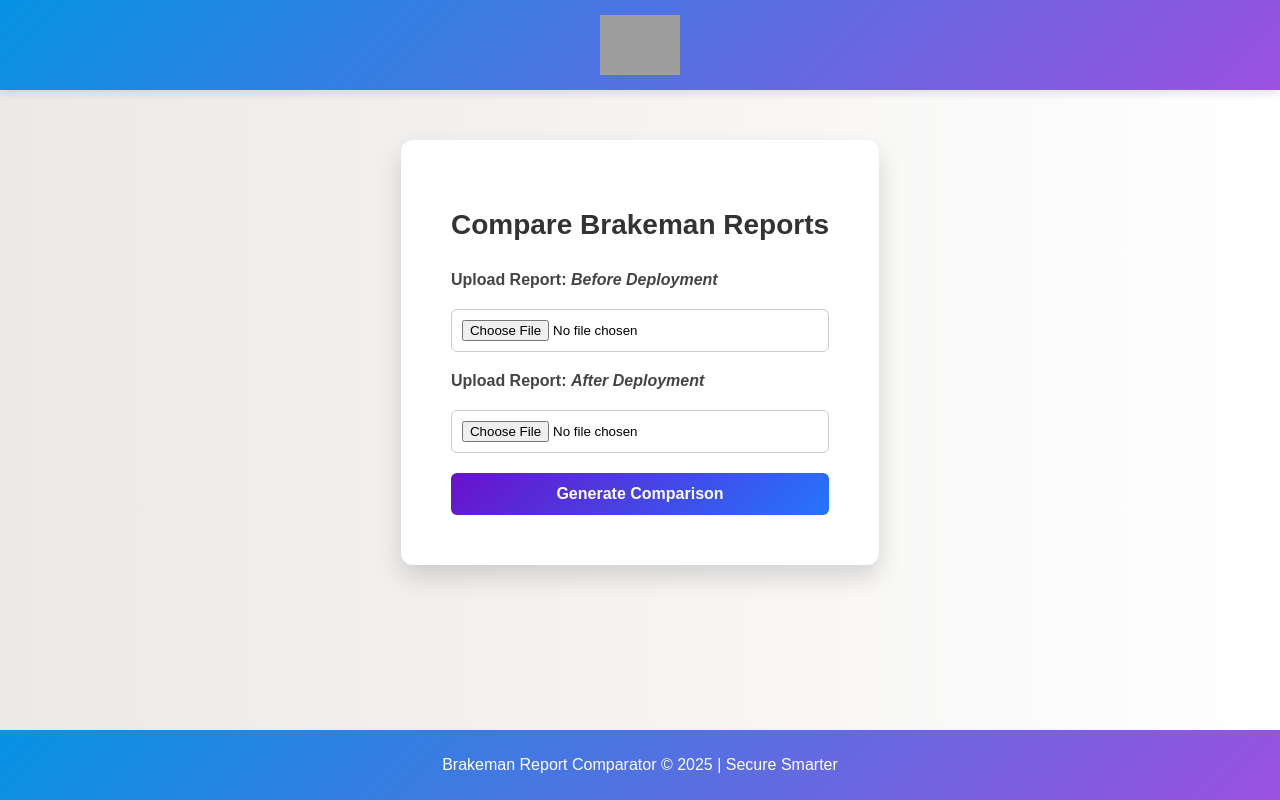
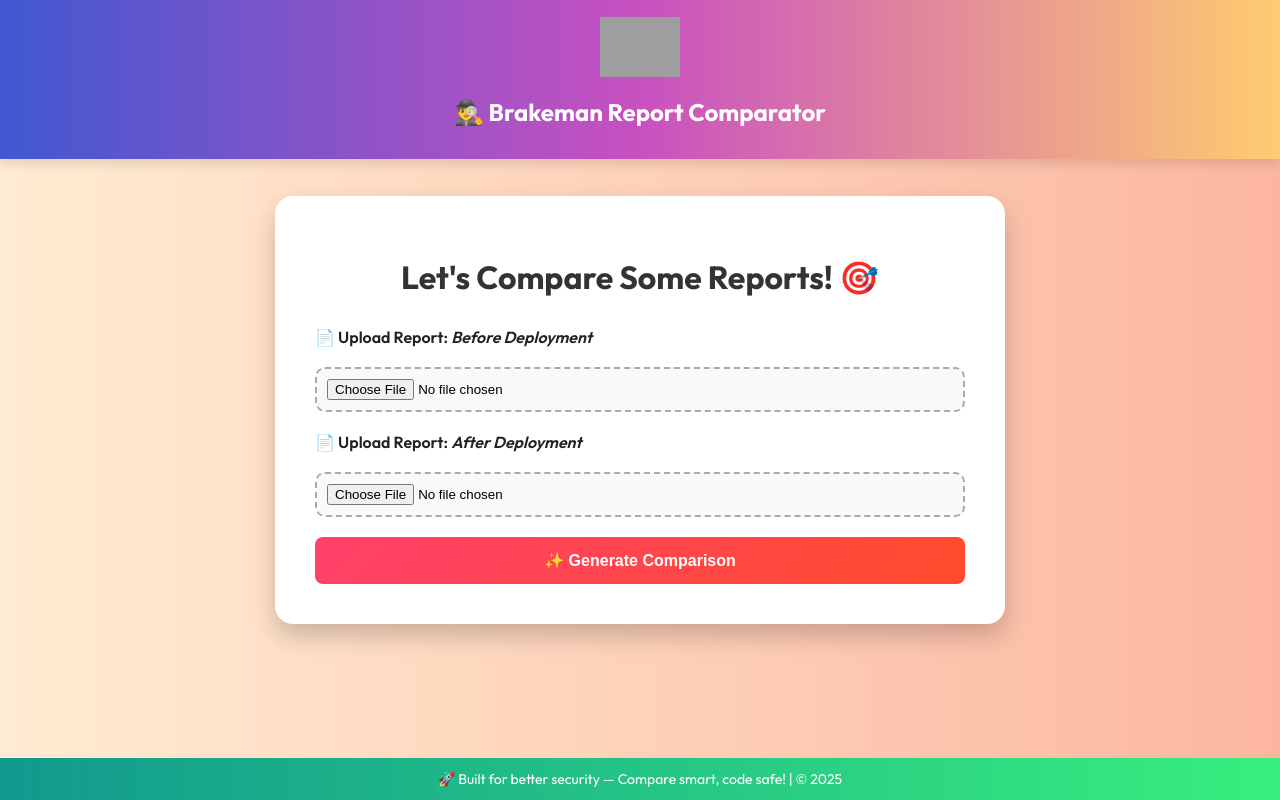
Before and after one commit to bharani335/brakeman_report_comparator, a Flask app: page / in a window 1280 px wide. Run offline with Flask 3, Linux system fonts and the light colour scheme; grey boxes are pictures that could not be loaded.

Commit message:
Revamp index.html with enhanced styling and layout for Brakeman report comparison

```diff
--- a/templates/index.html
+++ b/templates/index.html
@@ -4,84 +4,41 @@
 <head>
   <meta charset="UTF-8">
   <meta name="viewport" content="width=device-width, initial-scale=1.0">
-  <title>Upload Brakeman Reports</title>
+  <title>🚀 Brakeman Report Comparator</title>
+  <link href="https://fonts.googleapis.com/css2?family=Outfit:wght@400;600;700&display=swap" rel="stylesheet">
   <style>
     body {
-      background: linear-gradient(to right, #ece9e6, #ffffff);
-      font-family: 'Poppins', sans-serif;
+      background: linear-gradient(to right, #ffecd2 0%, #fcb69f 100%);
+      font-family: 'Outfit', sans-serif;
       margin: 0;
       padding: 0;
       min-height: 100vh;
       display: flex;
       flex-direction: column;
+      justify-content: center;
+      align-items: center;
+      overflow-x: hidden;
     }
 
     .header, .footer {
       position: fixed;
       width: 100%;
       left: 0;
-      background: linear-gradient(135deg, rgba(6, 147, 227, 1) 0%, rgb(155, 81, 224) 100%);
+      text-align: center;
+      padding: 12px 0;
       color: white;
-      text-align: center;
-      padding: 10px 0;
       z-index: 1000;
-      box-shadow: 0 4px 8px rgba(0, 0, 0, 0.1);
     }
 
     .header {
       top: 0;
+      background: linear-gradient(90deg, #4158D0 0%, #C850C0 50%, #FFCC70 100%);
+      box-shadow: 0 6px 10px rgba(0, 0, 0, 0.1);
     }
 
     .footer {
       bottom: 0;
-    }
-
-    form {
-      background-color: #fff;
-      max-width: 700px;
-      margin: 140px auto 80px;
-      padding: 50px;
-      border-radius: 12px;
-      box-shadow: 0 12px 24px rgba(0, 0, 0, 0.15);
-      display: flex;
-      flex-direction: column;
-      gap: 20px;
-    }
-
-    h1 {
-      text-align: center;
-      font-size: 28px;
-      margin-bottom: 10px;
-      color: #333;
-    }
-
-    label {
-      font-weight: 600;
-      color: #444;
-    }
-
-    input[type="file"] {
-      padding: 10px;
-      border: 1px solid #ccc;
-      border-radius: 6px;
-      cursor: pointer;
-    }
-
-    input[type="submit"] {
-      background: linear-gradient(135deg, #6a11cb 0%, #2575fc 100%);
-      color: white;
-      font-size: 16px;
-      font-weight: 600;
-      border: none;
-      border-radius: 6px;
-      padding: 12px;
-      cursor: pointer;
-      transition: all 0.3s ease-in-out;
-    }
-
-    input[type="submit"]:hover {
-      opacity: 0.9;
-      transform: translateY(-1px);
+      background: linear-gradient(90deg, #11998e 0%, #38ef7d 100%);
     }
 
     .logo {
@@ -90,16 +47,81 @@
       display: block;
     }
 
-    @media print {
-      .noprint {
-        display: none;
-      }
+    form {
+      background-color: #fff;
+      max-width: 650px;
+      width: 90%;
+      margin-top: 120px;
+      margin-bottom: 100px;
+      padding: 40px;
+      border-radius: 18px;
+      box-shadow: 0 12px 24px rgba(0, 0, 0, 0.2);
+      display: flex;
+      flex-direction: column;
+      gap: 20px;
+      text-align: center;
+      transition: transform 0.2s ease-in-out;
+    }
+
+    form:hover {
+      transform: translateY(-3px);
+    }
+
+    h1 {
+      font-size: 32px;
+      font-weight: 700;
+      color: #333;
+      margin-bottom: 10px;
+    }
+
+    label {
+      font-weight: 600;
+      color: #222;
+      text-align: left;
+    }
+
+    input[type="file"] {
+      padding: 10px;
+      border: 2px dashed #aaa;
+      border-radius: 10px;
+      cursor: pointer;
+      background-color: #f9f9f9;
+      transition: border 0.3s ease-in-out;
+    }
+
+    input[type="file"]:hover {
+      border-color: #6a11cb;
+    }
+
+    input[type="submit"] {
+      background: linear-gradient(135deg, #ff416c 0%, #ff4b2b 100%);
+      color: white;
+      font-size: 16px;
+      font-weight: bold;
+      border: none;
+      border-radius: 8px;
+      padding: 14px;
+      cursor: pointer;
+      transition: all 0.3s ease-in-out;
+    }
+
+    input[type="submit"]:hover {
+      opacity: 0.9;
+      transform: scale(1.02);
+    }
+
+    .footer p {
+      margin: 0;
+      font-size: 14px;
+      font-weight: 500;
     }
 
     @media (max-width: 768px) {
+      h1 {
+        font-size: 26px;
+      }
       form {
-        padding: 30px;
-        margin: 160px 20px 100px;
+        padding: 30px 20px;
       }
     }
   </style>
@@ -108,21 +130,22 @@
 <body>
   <div class="header noprint">
     <img class="logo" src="https://raw.githubusercontent.com/bharani335/brakeman_report_comparator/master/brakeman.png" alt="Brakeman Logo">
+    <h2>🕵️‍♂️ Brakeman Report Comparator</h2>
   </div>
 
   <form class="noprint" method="post" action="/upload" enctype="multipart/form-data">
-    <h1>Compare Brakeman Reports</h1>
-    <label for="file1">Upload Report: <em>Before Deployment</em></label>
+    <h1>Let's Compare Some Reports! 🎯</h1>
+    <label for="file1">📄 Upload Report: <em>Before Deployment</em></label>
     <input type="file" name="file1" id="file1" required>
 
-    <label for="file2">Upload Report: <em>After Deployment</em></label>
+    <label for="file2">📄 Upload Report: <em>After Deployment</em></label>
     <input type="file" name="file2" id="file2" required>
 
-    <input type="submit" value="Generate Comparison">
+    <input type="submit" value="✨ Generate Comparison">
   </form>
 
   <div class="footer noprint">
-    <p>Brakeman Report Comparator &copy; 2025 | Secure Smarter</p>
+    <p>🚀 Built for better security — Compare smart, code safe! | &copy; 2025</p>
   </div>
 </body>
 
```
